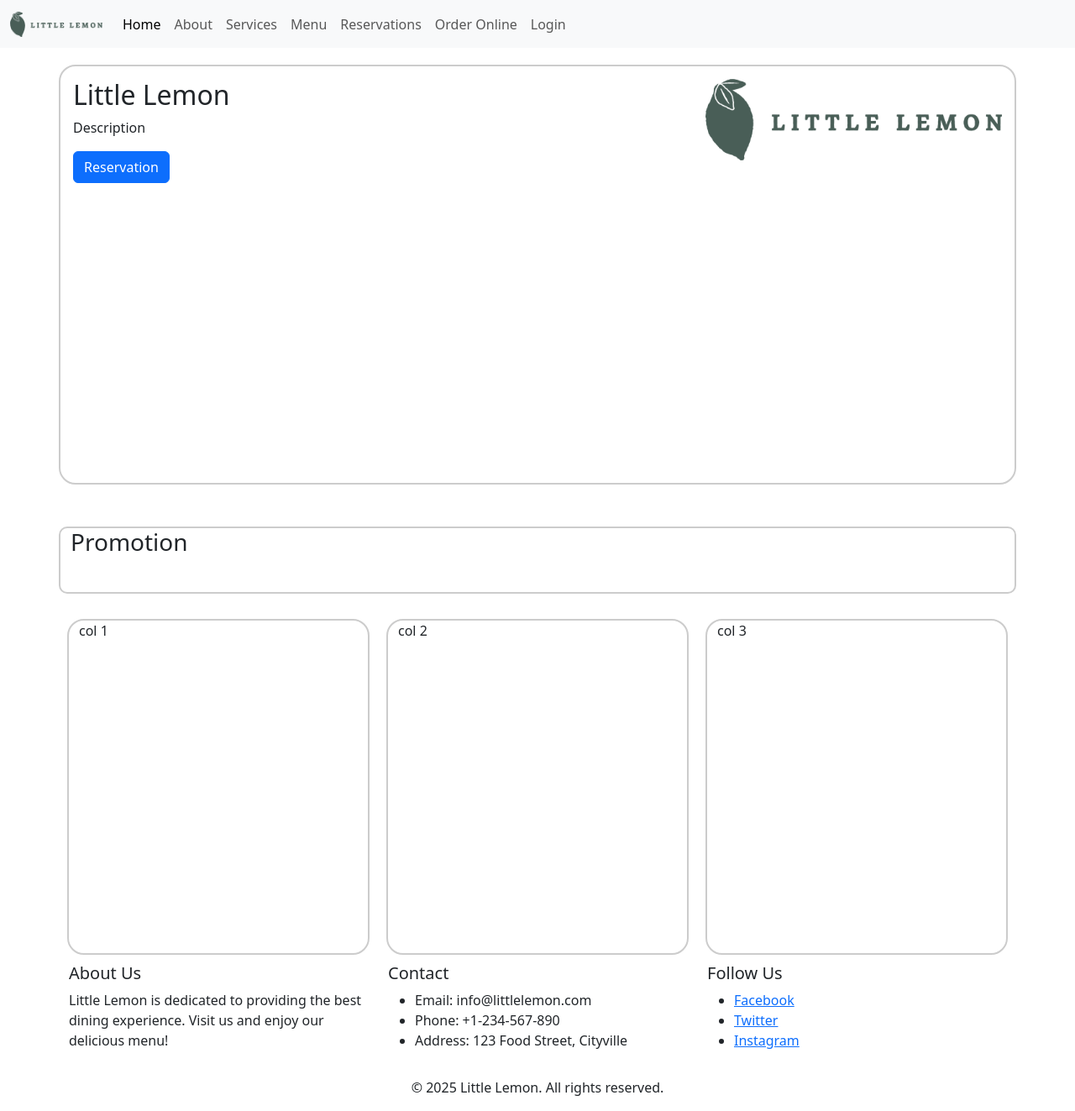
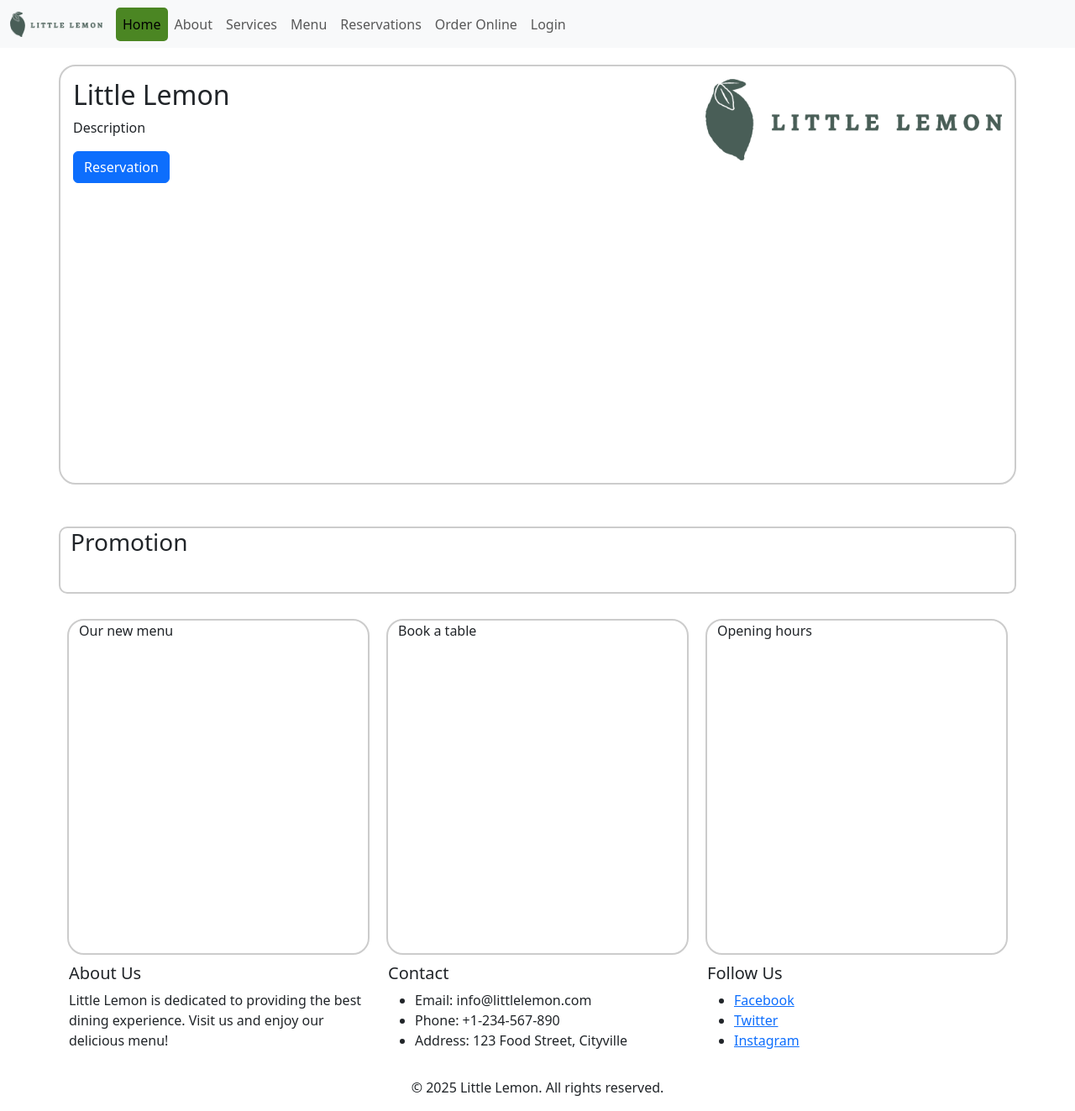
Before and after one commit to angelTCC/Little-Lemon-Restaurant, a Django app: page /home/ in a window 1280 px wide. Shown: the whole page at 84% size. Run offline with Django 5.2, Linux system fonts and the light colour scheme.

Commit message:
highlint the tab, menu and home, and revised the all project to make the database

```diff
--- a/LittleLemonWebPage/settings.py
+++ b/LittleLemonWebPage/settings.py
@@ -38,6 +38,7 @@ INSTALLED_APPS = [
     'django.contrib.messages',
     'django.contrib.staticfiles',
     'home',
+    'menu',
 ]
 
 MIDDLEWARE = [
--- a/LittleLemonWebPage/urls.py
+++ b/LittleLemonWebPage/urls.py
@@ -20,4 +20,9 @@ from django.urls import path, include
 urlpatterns = [
     path('admin/', admin.site.urls),
     path('home/', include('home.urls')),
+    #path('login/', include('about.urls')),
+    path('menu/', include('menu.urls')),
+    #path('orderonline/', include('about.urls')),
+    #path('reservations/', include('about.urls')),
+    #path('servicies/', include('about.urls')),
 ]
--- a/home/templates/home.html
+++ b/home/templates/home.html
@@ -22,13 +22,13 @@
     </div>
     <div class="row">
         <div class="col home-item">
-            col 1
+            Our new menu
         </div>
         <div class="col home-item">
-            col 2
+            Book a table
         </div>
         <div class="col home-item">
-            col 3
+            Opening hours
         </div>
     </div>
 </div>
--- /dev/null
+++ b/menu/urls.py
@@ -0,0 +1,6 @@
+from django.urls import path
+from . import views
+
+urlpatterns = [
+    path('', views.menu, name='menu')
+]
--- a/menu/views.py
+++ b/menu/views.py
@@ -1,3 +1,5 @@
 from django.shortcuts import render
 
 # Create your views here.
+def menu(request):
+    return render(request, 'menu.html', {})
--- a/templates/base.html
+++ b/templates/base.html
@@ -34,6 +34,7 @@
 
     {% include 'footer.html' %}
 
+
     <!--Bootstrap -->
     <script src="https://cdn.jsdelivr.net/npm/bootstrap@5.3.3/dist/js/bootstrap.bundle.min.js" integrity="sha384-YvpcrYf0tY3lHB60NNkmXc5s9fDVZLESaAA55NDzOxhy9GkcIdslK1eN7N6jIeHz" crossorigin="anonymous"></script>
 
--- a/templates/header.html
+++ b/templates/header.html
@@ -1,4 +1,12 @@
 {% load static %}
+
+<style>
+    .nav-link.active {
+    color: white; /* Text color */
+    background-color: #4b8623;  /* Background color for the active link */
+    border-radius: 5px; /* Optional: Round corners for the background */
+}
+</style>
 
 <nav class="navbar navbar-expand-lg bg-body-tertiary">
     <div class="container-fluid">
@@ -11,7 +19,7 @@
         <div class="collapse navbar-collapse" id="navbarNav">
             <ul class="navbar-nav">
                 <li class="nav-item">
-                <a class="nav-link active" aria-current="page" href="#">Home</a>
+                <a class="nav-link {% if request.path == '/home/' %}active{% endif %}" aria-current="page" href="{% url 'home' %}">Home</a>
                 </li>
                 <li class="nav-item">
                 <a class="nav-link" href="#">About</a>
@@ -20,7 +28,7 @@
                 <a class="nav-link" href="#">Services</a>
                 </li>
                 <li class="nav-item">
-                <a class="nav-link" href="#">Menu</a>
+                <a class="nav-link {% if request.path == '/menu/' %}active{% endif %}" href="{% url 'menu' %}">Menu</a>
                 </li>
                 <li class="nav-item">
                 <a class="nav-link" href="#">Reservations</a>
```
Also changed, not shown: menu/templates/menu.html (added, +19 -0 lines), templates/static/css/styles.css (line endings or trailing spaces).
